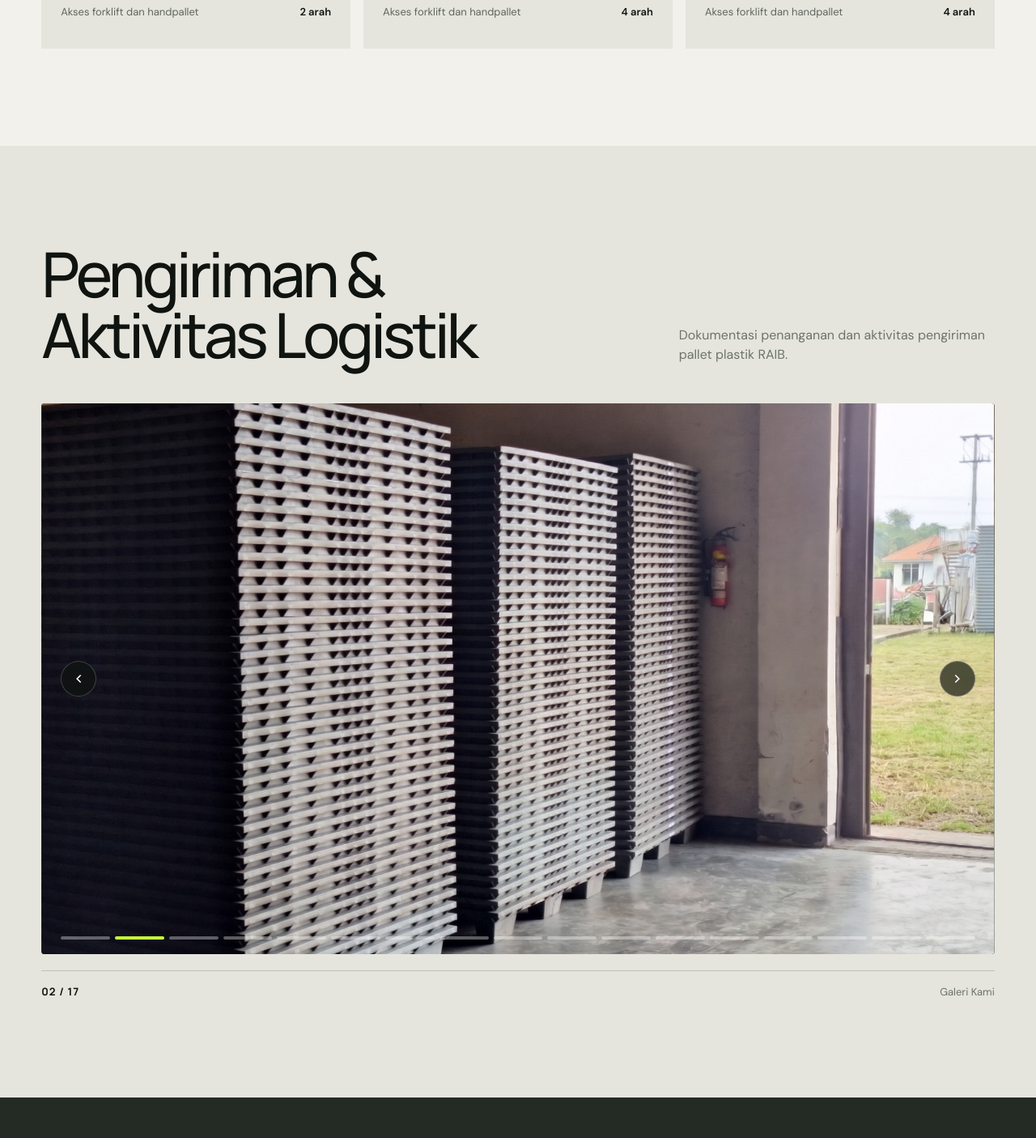
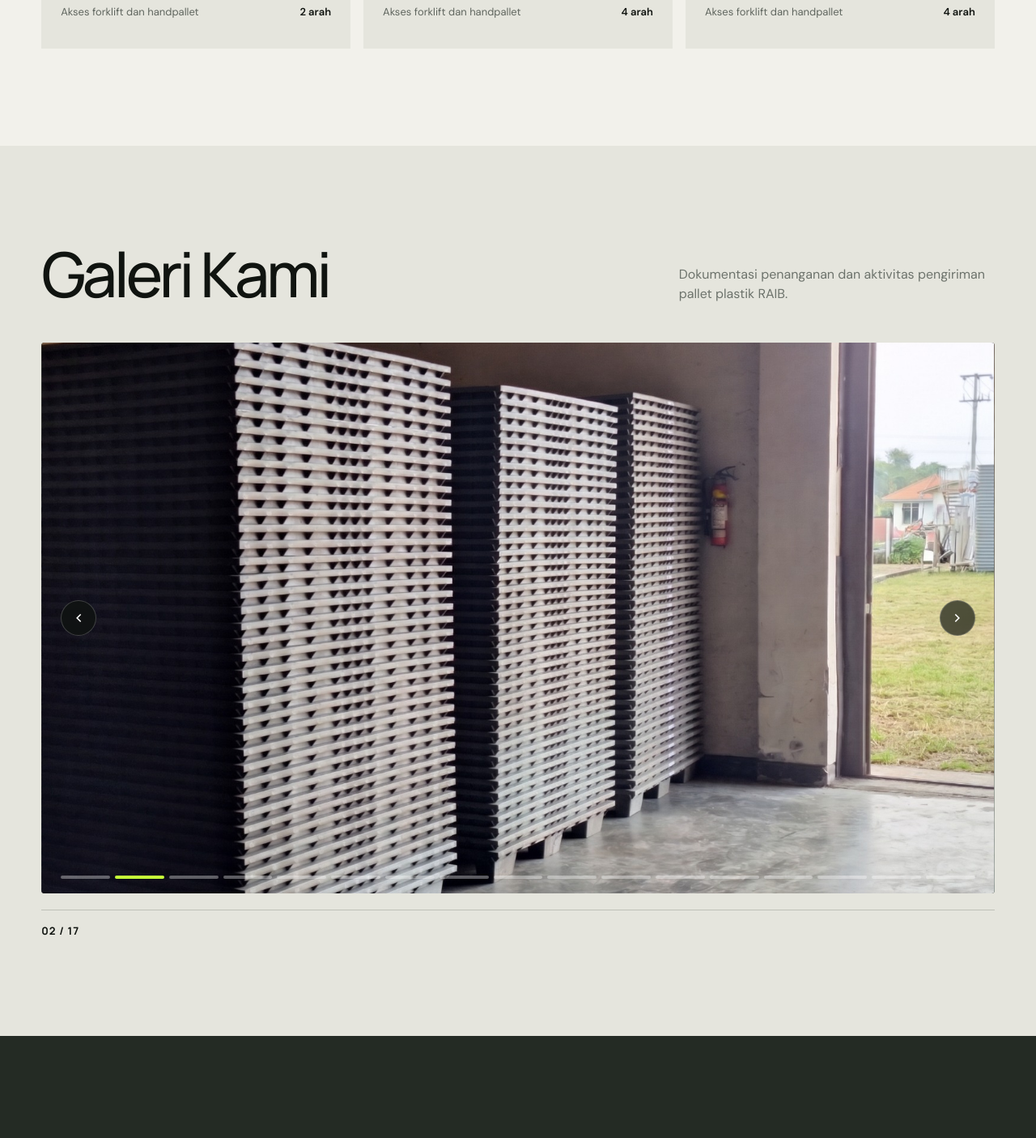
Before and after one commit to ADITYAzin/RAIB-Pallets, a React (Vite) app: page / in a window 1280 px wide. Shown: the part 3006-4411 px from the top of the page at 81% size. Built offline with nearby package versions, Linux system fonts and the light colour scheme.

Commit message:
replace: title galeri

```diff
--- a/src/App.tsx
+++ b/src/App.tsx
@@ -258,7 +258,7 @@ export default function App() {
         <div className="gallery-heading">
           <div>
             {/* <p className="eyebrow">Dokumentasi Operasional</p> */}
-            <h2>Pengiriman &amp;<br />Aktivitas Logistik</h2>
+            <h2>Galeri Kami</h2>
           </div>
           <p>Dokumentasi penanganan dan aktivitas pengiriman pallet plastik RAIB.</p>
         </div>
@@ -318,7 +318,7 @@ export default function App() {
 
           <div className="gallery-slider-caption">
             <span className="slider-caption-num">{gallerySlides[currentSlide].id} / {String(gallerySlides.length).padStart(2, '0')}</span>
-            <span className="slider-caption-note">Galeri Kami</span>
+
           </div>
         </div>
       </section>
```
